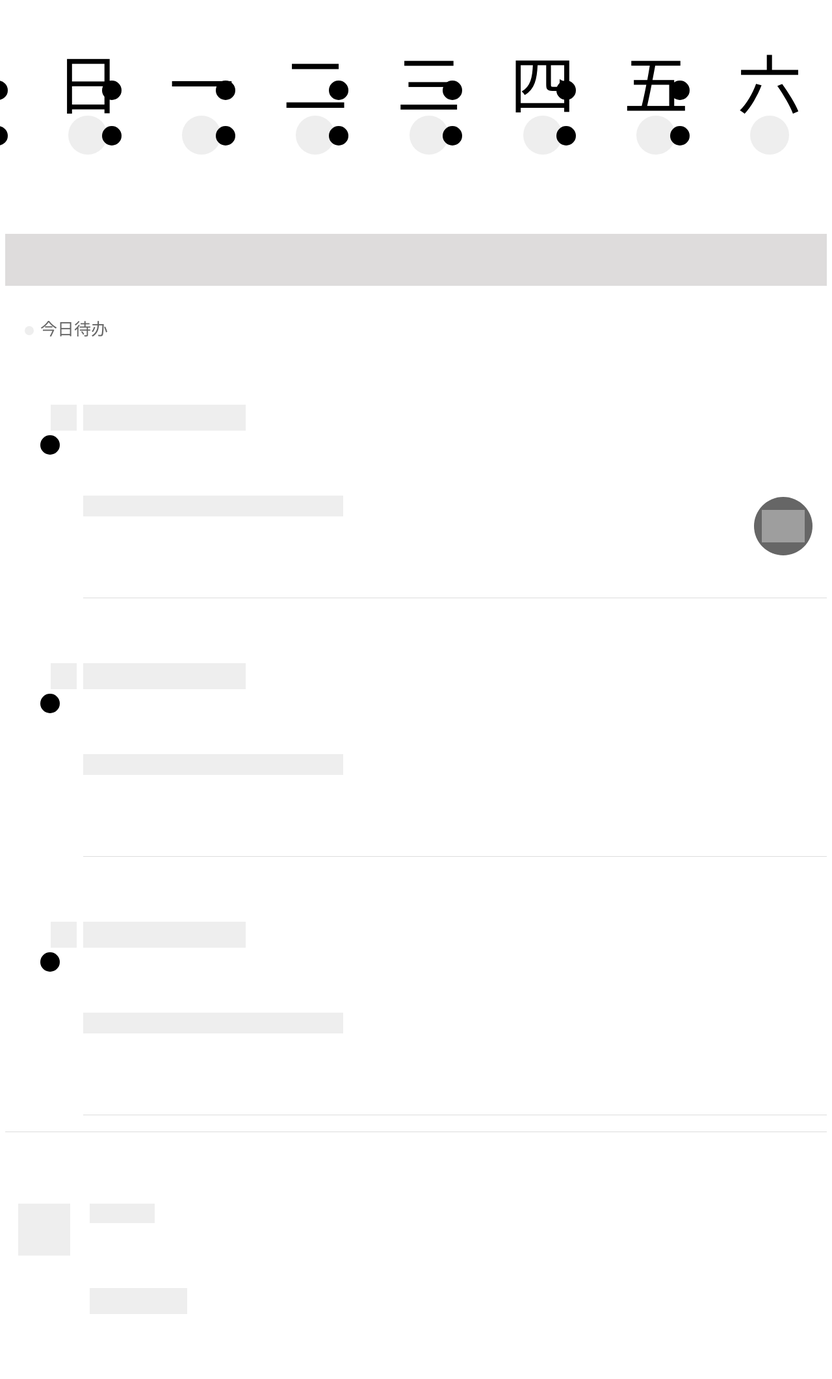
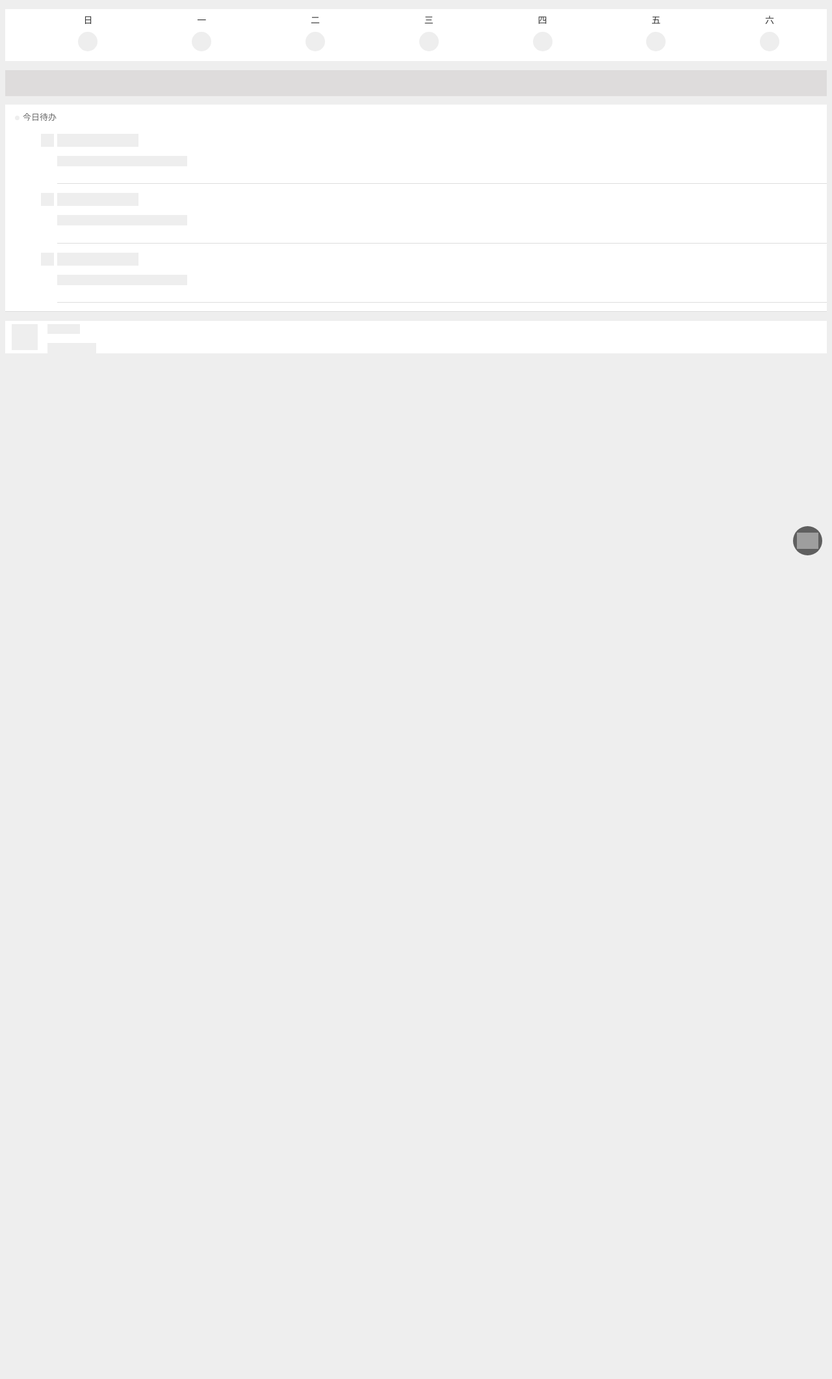
Before and after one commit to muziyu1203/personal, a Jekyll site: the page usercalendarpwa/index.html, which Jekyll copies as it is, in a window 1280 px wide. Shown: the whole page at 65% size. Built offline with Jekyll 4.4.1, drawn with Linux system fonts in a browser that asks for light colours; after the commit the page ends 900 px from its top, so only the background shows below that; grey boxes are pictures that could not be loaded.

Commit message:
样式修改

```diff
--- a/usercalendarpwa/css/main.css
+++ b/usercalendarpwa/css/main.css
@@ -3,29 +3,40 @@
     width: 100%;
 }
 
-@media (min-width: 270px) and (max-width: 310px) {
-    html {
-        font-size: 200%
-    }
+@media screen and (min-width: 410px) {
+  html {
+    font-size: 350%; } }
+@media screen and (min-width: 480px) {
+  html {
+    font-size: 469%; } }
+@media screen and (min-width: 640px) {
+  html {
+    font-size: 625%; } }
+html {
+  -webkit-tap-highlight-color: transparent;
+  overflow-x: hidden;
+  min-width: 6.4rem;
+  font-size: 312.5%; }
+
+body {
+  color: #333;
+  font-size: .28em;
+  line-height: 1.5;
+  font-family: arial, Microsoft Yahei;
+  background: #eee;
+  webkit-touch-callout: none;
+  -webkit-user-select: none; }
+
+ul, ol, li {
+  list-style: none;
 }
 
-@media screen and (min-width: 320px) {
-    html {
-        font-size: 269%
-    }
-}
-
-@media screen and (min-width: 375px) {
-    html {
-        font-size: 312.5%;
-    }
-}
-
-@media screen and (min-width: 750px) {
-    html {
-        font-size: 625%;
-    }
-}
+a {
+  color: #6E7D8B;
+  text-decoration: none;
+  outline: 0; }
+  a:active, a:hover, a.current {
+    outline: 0; }
 
 .calendar-zone {
     background: #fff;
```
